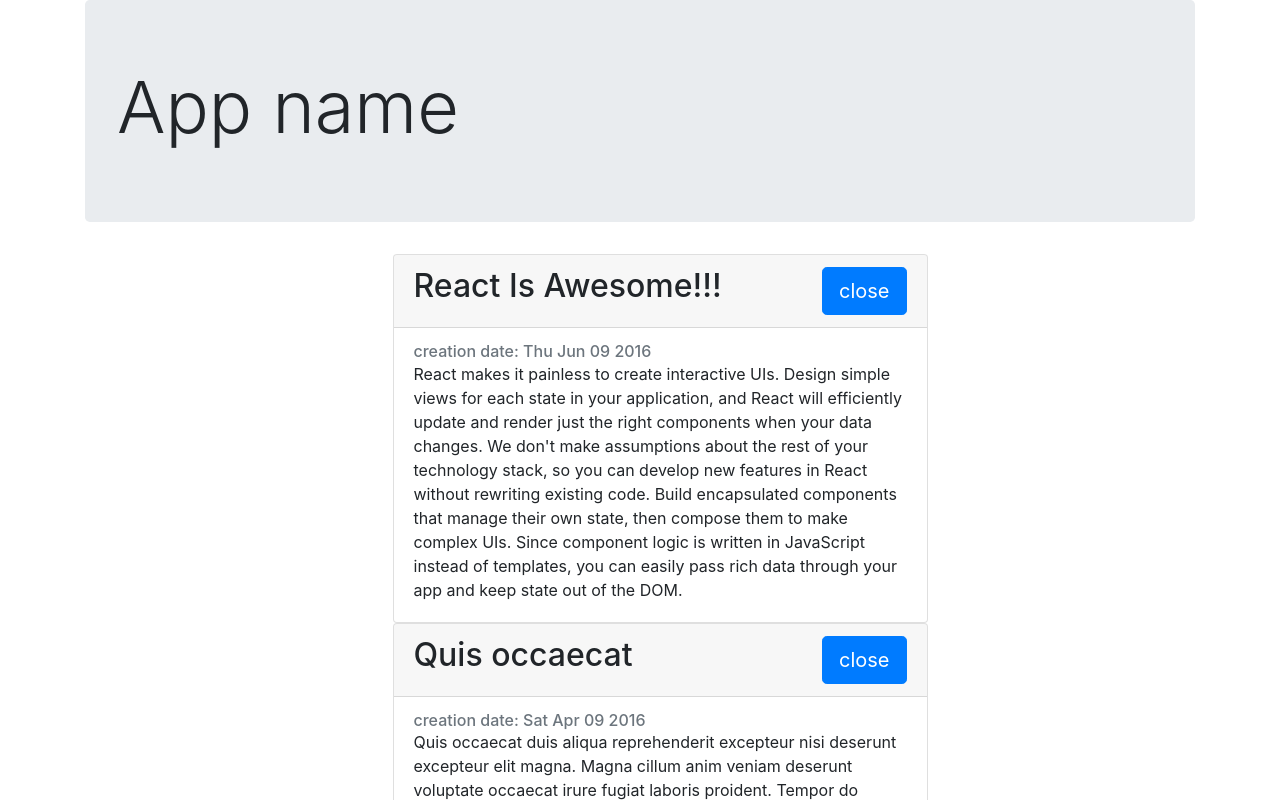
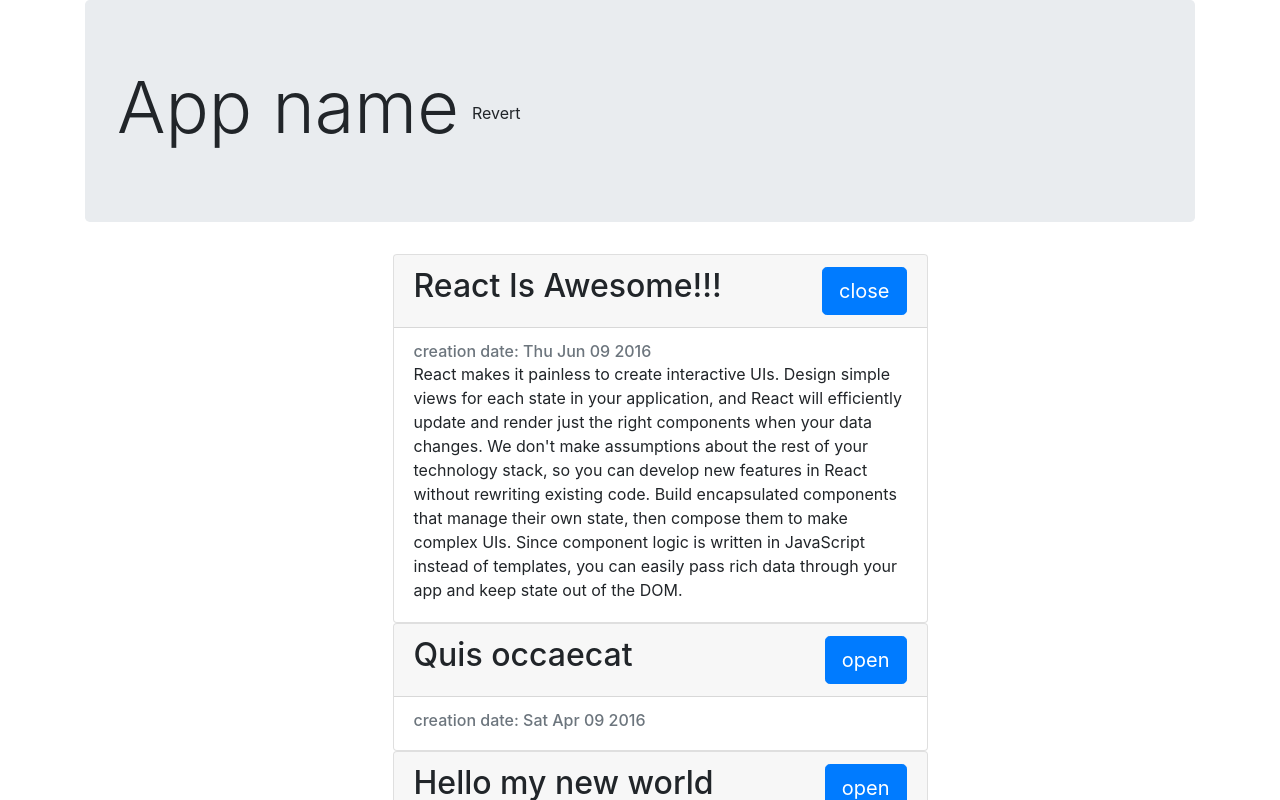
Before and after one commit to MariaFL/hello-react, a React (Create React App) app: page / in a window 1280 px wide. Shown: the top 800 px of the page. Built offline with nearby package versions, Linux system fonts and the light colour scheme; the HTML template or start-up script is replaced by a standard one.

Commit message:
added props, states

```diff
--- a/src/components/App.js
+++ b/src/components/App.js
@@ -1,17 +1,30 @@
-import React from 'react';
+import React, {Component} from 'react';
 import ArticleList from './ArticleList';
 import articles from '../fixtures';
 import 'bootstrap/dist/css/bootstrap.css'
 
-function App() {
-  return (
-    <div className="container">
-      <div className="jumbotron">
-        <h1 className="display-3">App name</h1>
+class App extends Component {
+  state = {
+    reverted: false
+  };
+
+  render() {
+    return (
+      <div className="container">
+        <div className="jumbotron">
+          <h1 className="display-3">
+            App name
+            <button className="btn" onClick={this.revert}>Revert</button>
+          </h1>
+        </div>
+        <ArticleList articles = {this.state.reverted ? articles.reverse() : articles}/>
       </div>
-      <ArticleList articles = {articles}/>
-    </div>
-  )
+    )
+  }
+
+  revert = () => this.setState({
+    reverted: !this.state.reverted
+  })
 };
 
 export default App;
--- a/src/components/Article.js
+++ b/src/components/Article.js
@@ -1,9 +1,30 @@
 import React, {Component} from 'react';
 
 class Article extends Component {
-  state = {
-      isOpen: true
-  };
+  constructor(props) {
+    super(props);
+
+    this.state = {
+      isOpen: props.defaultOpen
+    };
+
+  }
+  componentWillMount() {
+    console.log('mounting');
+  }
+
+  componentWillReceiveProps(nextProps) {
+    console.log('will receive props');
+    if (nextProps.defaultOpen !== this.props.defaultOpen) {
+      this.setState({
+        isOpen: nextProps.defaultOpen
+      })
+    }
+  }
+
+  componentWillUpdate() {
+    console.log('will update');
+  }
 
   render() {
     const {article} = this.props;
--- a/src/components/ArticleList/index.js
+++ b/src/components/ArticleList/index.js
@@ -3,9 +3,9 @@
 import './style.css';
 
 export default function ArticleList({ articles }) {
-  const articleElements = articles.map(article =>
+  const articleElements = articles.map((article, index) =>
     <li key={article.id} className="article-list_li">
-      <Article article={article}/>
+      <Article article={article} defaultOpen={index === 0}/>
     </li>
   );
   return (
```
Also changed, not shown: 1 other file (tests, documents, lock files or other folders).
